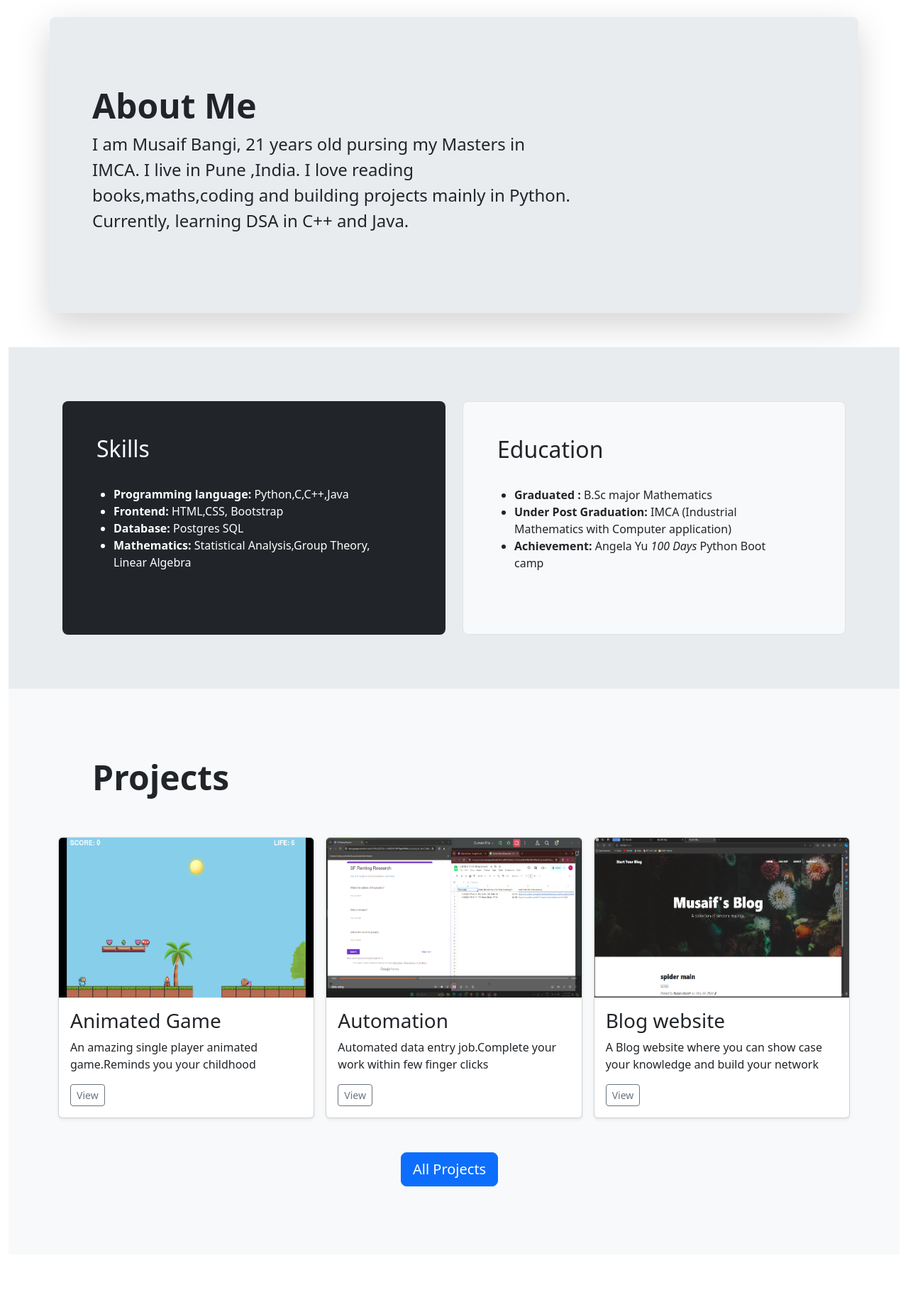
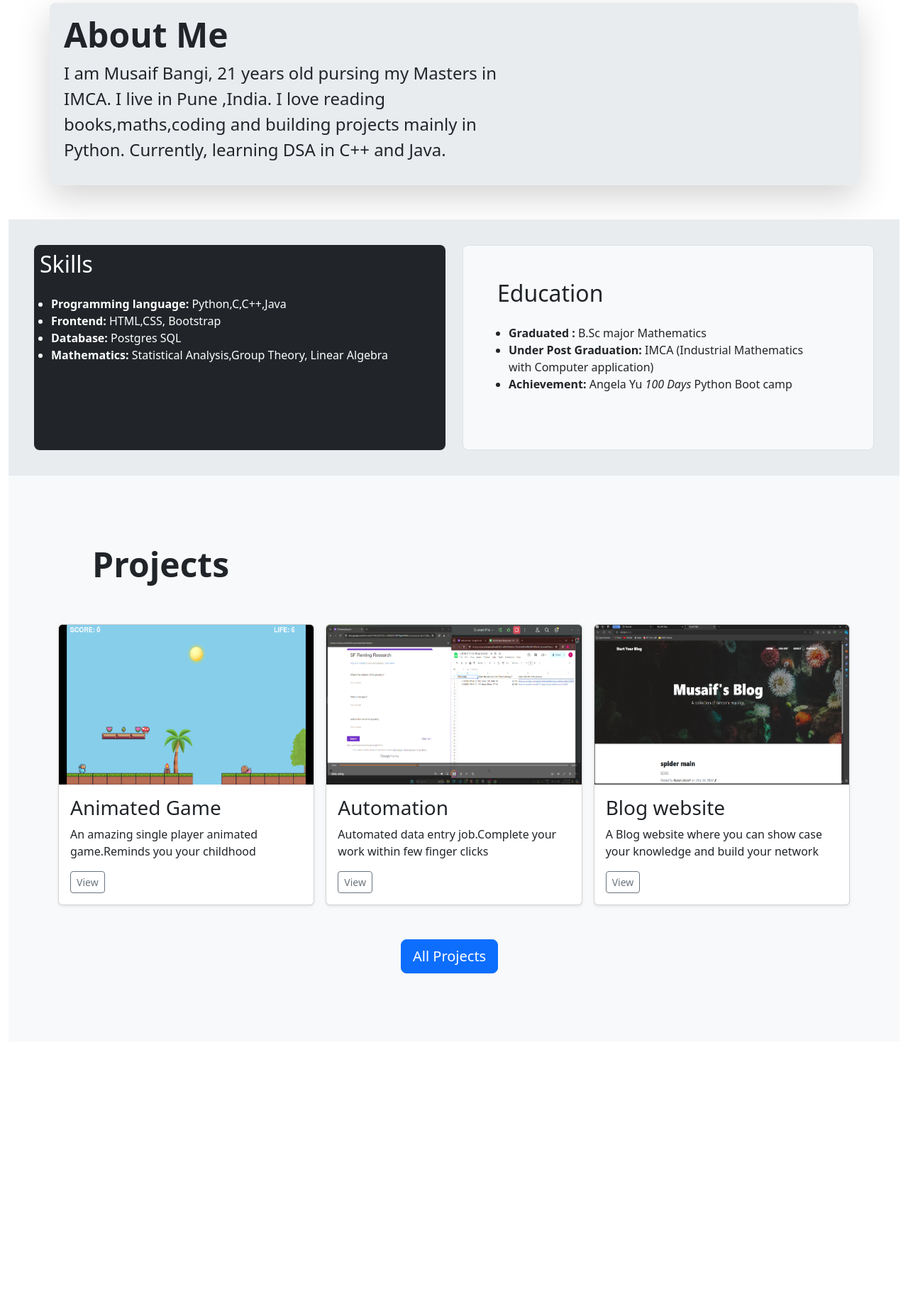
Before and after one commit to iformal42/portfolio, a Flask app: page / in a window 1280 px wide. Shown: the part 171-2002 px from the top of the page at 71% size. After the commit the page ends 1542 px from the top, so only its background shows below. Run offline with Flask 3, Linux system fonts and the light colour scheme; some libraries are stand-ins or nearby versions.

Commit message:
Update index.html

```diff
--- a/templates/index.html
+++ b/templates/index.html
@@ -36,11 +36,11 @@
 
 </header>
 
-<div class="container-fluid py-4 ">
-   <div class="container shadow-lg p-5 mb-5 bg-body-secondary rounded-3  ">
-      <div class="container-fluid py-5">
+<div class="container-fluid py-1 ">
+   <div class="container shadow-lg p-2 mb-5 bg-body-secondary rounded-3  ">
+      <div class="container-fluid py-2">
         <h1 class="display-5 fw-bold">About Me</h1>
-        <p class="col-md-8 fs-4">I am Musaif Bangi, 21 years old pursing my Masters in IMCA.
+        <p class="col-md-10 col-lg-8 col-xl-7 fs-4">I am Musaif Bangi, 21 years old pursing my Masters in IMCA.
                                 I live in Pune ,India.
                                 I love reading books,maths,coding and building projects mainly in Python.
                                 Currently, learning DSA in C++ and Java.
@@ -50,11 +50,11 @@
 
 </div>
 <div class="container-fluid py-4 bg-body-secondary">
-  <div class="row align-items-md-stretch m-1 p-5 ">
+  <div class="row align-items-md-stretch m-1 p-2 ">
       <div class="col-md-6">
-        <div class="h-100 p-5 text-bg-dark rounded-3">
+        <div class="h-100 p-2 text-bg-dark rounded-3">
           <h2>Skills</h2>
-          <ul type="*" class="p-4">
+          <ul  class="p-3">
             <li><b>Programming language: </b>  Python,C,C++,Java</li>
             <li><b>Frontend: </b>  HTML,CSS, Bootstrap</li>
             <li><b>Database: </b>  Postgres SQL</li>
@@ -65,7 +65,7 @@
       <div class="col-md-6">
         <div class="h-100 p-5 bg-body-tertiary border rounded-3">
           <h2>Education</h2>
-           <ul type="*" class="p-4">
+           <ul  class="p-3">
             <li> <b> Graduated : </b>B.Sc major Mathematics  </li>
             <li><b> Under Post Graduation: </b> IMCA (Industrial Mathematics with Computer application) </li>
                <li><b>Achievement: </b> Angela Yu <i>100 Days</i> Python Boot camp</li>
```
